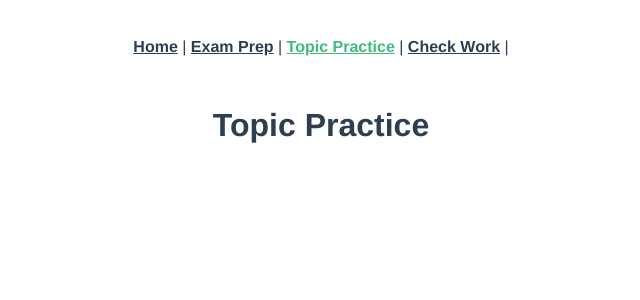
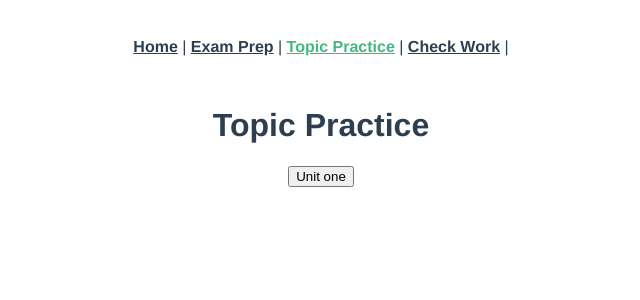
Before and after one commit to sophiasharif/study-samurai, a Vue app: page /topic-practice in a window 1280 px wide. Shown: the top 300 px of the page, without its empty margins (319-959 px from the left). Built offline with nearby package versions, Linux system fonts and the light colour scheme; what mathjax-vue3 would draw is missing.

Commit message:
Added a button

```diff
--- a/src/views/TopicPracticeView.vue
+++ b/src/views/TopicPracticeView.vue
@@ -1,6 +1,7 @@
 <template>
     <div>
       <h1>Topic Practice</h1>
+      <button>Unit one</button>
     </div>
   </template>
 
```
